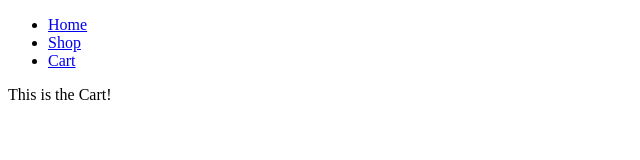
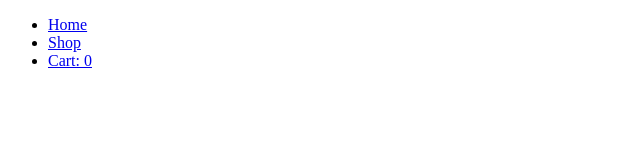
Before and after one commit to angie0123/shopping-cart, a React (Create React App) app: page /cart in a window 1280 px wide. Shown: the top 160 px of the page, without its empty margins (0-640 px from the left). Built offline with nearby package versions, Linux system fonts and the light colour scheme.

Commit message:
Add cart page and cartItems component

```diff
--- a/src/App.js
+++ b/src/App.js
@@ -5,7 +5,7 @@ import Cart from './pages/Cart';
 import { useState } from 'react';
 import { BrowserRouter, Routes, Route } from 'react-router-dom';
 
-const RouteSwitch = () => {
+const App = () => {
   const [cartItems, setCartItems] = useState([]);
   const handleAddToCart = (id) => {
     const addedItem = shopItems.filter((item) => item.id === id);
@@ -47,10 +47,10 @@ const RouteSwitch = () => {
             />
           }
         />
-        <Route path="/cart" element={<Cart />} />
+        <Route path="/cart" element={<Cart cartItems={cartItems} />} />
       </Routes>
     </BrowserRouter>
   );
 };
 
-export default RouteSwitch;
+export default App;
--- /dev/null
+++ b/src/components/CartItems.js
@@ -0,0 +1,18 @@
+const CartItems = ({ cartItems }) => {
+  const list = cartItems.map((item) => {
+    return (
+      <li key={item.id}>
+        <img
+          style={{ width: '150px', height: '150px' }}
+          src={window.location.origin + item.img}
+          alt={item.name}
+        />
+        <div>{item.name}</div>
+        <div>{item.price}</div>
+      </li>
+    );
+  });
+  return <ul>{list}</ul>;
+};
+
+export default CartItems;
--- a/src/components/Nav.js
+++ b/src/components/Nav.js
@@ -1,5 +1,5 @@
 import { Link } from 'react-router-dom';
-const Nav = () => {
+const Nav = ({ itemsInCart }) => {
   return (
     <nav>
       <ul>
@@ -10,7 +10,7 @@ const Nav = () => {
           <Link to="/shop">Shop</Link>
         </li>
         <li>
-          <Link to="cart">Cart</Link>
+          <Link to="cart">Cart: {itemsInCart}</Link>
         </li>
       </ul>
     </nav>
--- a/src/pages/Cart.js
+++ b/src/pages/Cart.js
@@ -1,5 +1,11 @@
-const Cart = () => {
-  return <div>This is the Cart!</div>;
+import CartItems from '../components/CartItems';
+
+const Cart = ({ cartItems }) => {
+  return (
+    <>
+      <CartItems cartItems={cartItems} />
+    </>
+  );
 };
 
 export default Cart;
--- a/src/pages/Shop.js
+++ b/src/pages/Shop.js
@@ -4,7 +4,6 @@ const Shop = ({ cartItems, shopItems, handleAddToCart }) => {
   return (
     <div>
       <h1>Shop our items</h1>
-      <h2>Cart: {cartItems.length}</h2>
       <ShopItems items={shopItems} handleAddToCart={handleAddToCart} />
     </div>
   );
```
